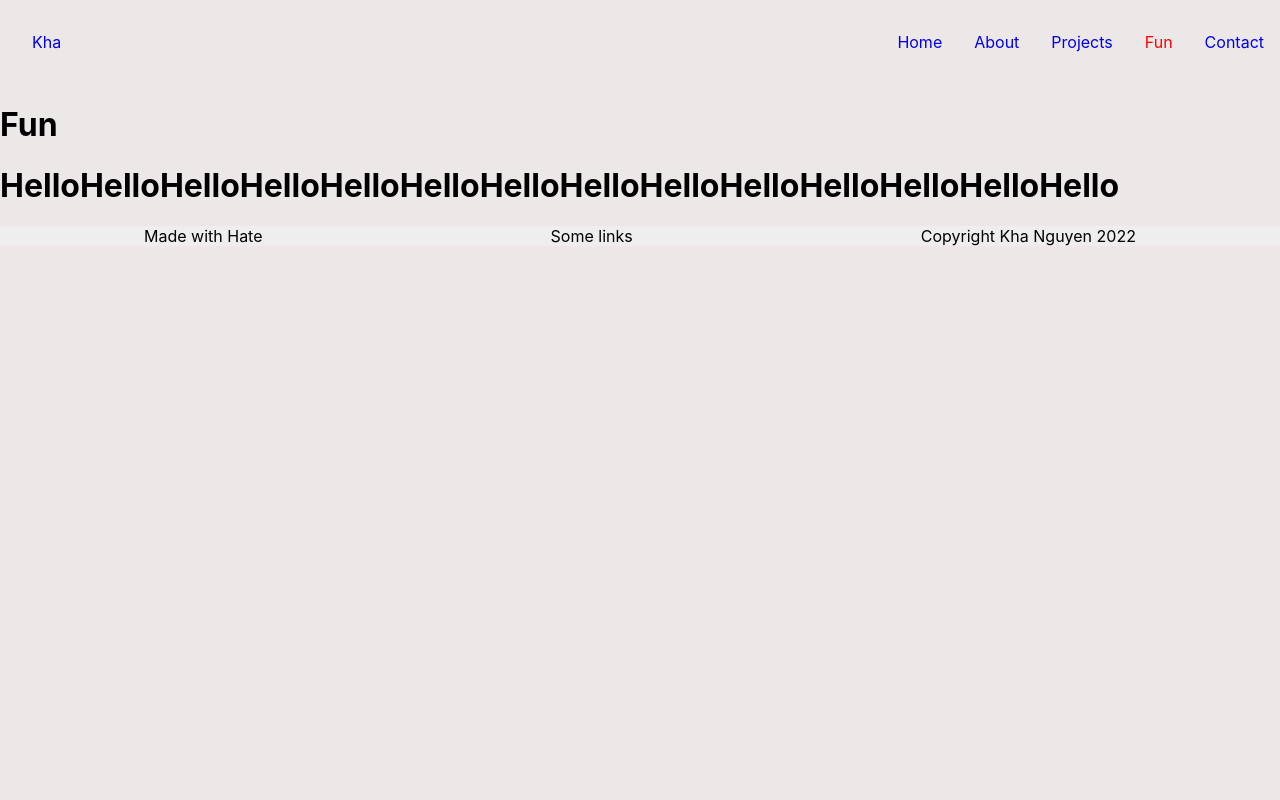
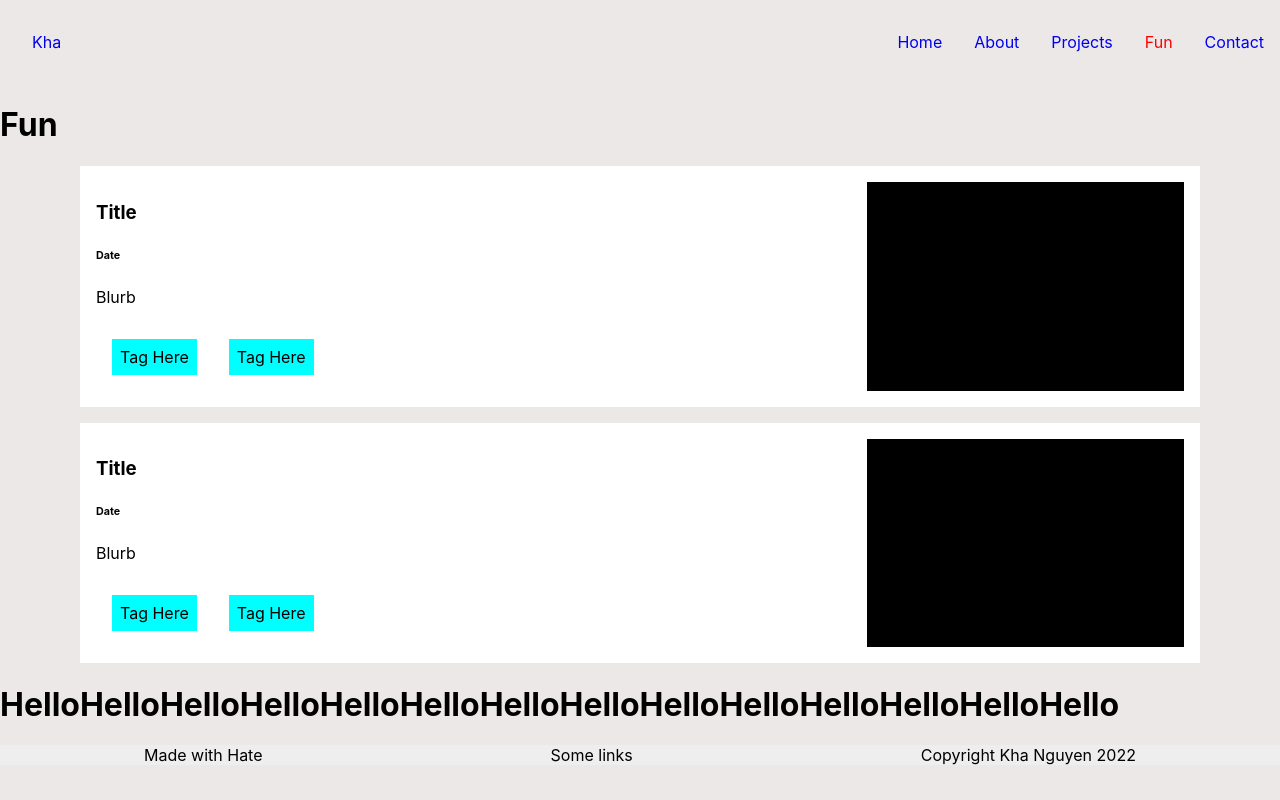
Before and after one commit to Nguyen-Kha/Nguyen-Kha.github.io, a React (Create React App) app: page /fun in a window 1280 px wide. Built offline with nearby package versions, Linux system fonts and the light colour scheme.

Commit message:
starting template for cards

```diff
--- /dev/null
+++ b/src/components/CardTag/CardTag.css
@@ -0,0 +1,12 @@
+.tag {
+    max-height: 2em;
+    background-color: aqua;
+    display: inline-block;
+    text-align: center;
+    padding: 0.5em;
+    margin: 1em;
+}
+
+.tag > p {
+    margin: 0em;
+}
--- /dev/null
+++ b/src/components/CardTag/CardTag.js
@@ -0,0 +1,12 @@
+import React from "react";
+import './CardTag.css'
+
+function CardTag() {
+    return(
+        <div className="tag">
+            <p>Tag Here</p>
+        </div>
+    );
+}
+
+export default CardTag;
--- /dev/null
+++ b/src/components/FunCard/FunCard.css
@@ -0,0 +1,17 @@
+.fun_card_container {
+    background-color: #FFFFFF;
+    margin: 1em 5em 1em 5em;
+    display: flex;
+    min-height: 10em;
+}
+
+.fcc_left {
+    padding: 1em;
+    width: 70%;
+}
+
+.fcc_right {
+    margin: 1em;
+    width: 30%;
+    background-color: #000000;
+}
--- /dev/null
+++ b/src/components/FunCard/FunCard.js
@@ -0,0 +1,23 @@
+import React from "react";
+import './FunCard.css';
+import CardTag from "../CardTag/CardTag";
+
+function FunCard(){
+    return(
+        <div className="fun_card_container">
+            <div className="fcc_left">
+                <h3>Title</h3>
+                <h6>Date</h6>
+                <p>Blurb</p>
+                <div className="card_tag_container">
+                    <CardTag/>
+                    <CardTag/>
+                </div>
+
+            </div>
+            <div className="fcc_right"></div>
+        </div>
+    );
+}
+
+export default FunCard;
--- /dev/null
+++ b/src/components/ProjectCard/ProjectCard.css
@@ -0,0 +1,17 @@
+.project_card_container {
+    background-color: #FFFFFF;
+    margin: 1em 5em 1em 5em;
+    display: flex;
+    min-height: 10em;
+}
+
+.pcc_left {
+    padding: 1em;
+    width: 70%;
+}
+
+.pcc_right {
+    margin: 1em;
+    width: 30%;
+    background-color: #000000;
+}
--- /dev/null
+++ b/src/components/ProjectCard/ProjectCard.js
@@ -0,0 +1,23 @@
+import React from "react";
+import './ProjectCard.css';
+import CardTag from "../CardTag/CardTag";
+
+function ProjectCard() {
+    return(
+        <div className="project_card_container">
+            <div className="pcc_left">
+                <h3>Title</h3>
+                <h6>Date</h6>
+                <p>Blurb</p>
+                <div className="card_tag_container">
+                    <CardTag/>
+                    <CardTag/>
+                </div>
+
+            </div>
+            <div className="pcc_right"></div>
+        </div>
+    );
+}
+
+export default ProjectCard;
--- a/src/pages/Fun/Fun.js
+++ b/src/pages/Fun/Fun.js
@@ -1,9 +1,12 @@
 import React from "react";
+import FunCard from "../../components/FunCard/FunCard";
 
 function Fun() {
     return(
         <div>
             <h1>Fun</h1>
+            <FunCard/>
+            <FunCard/>
         </div>
     );
 }
```
